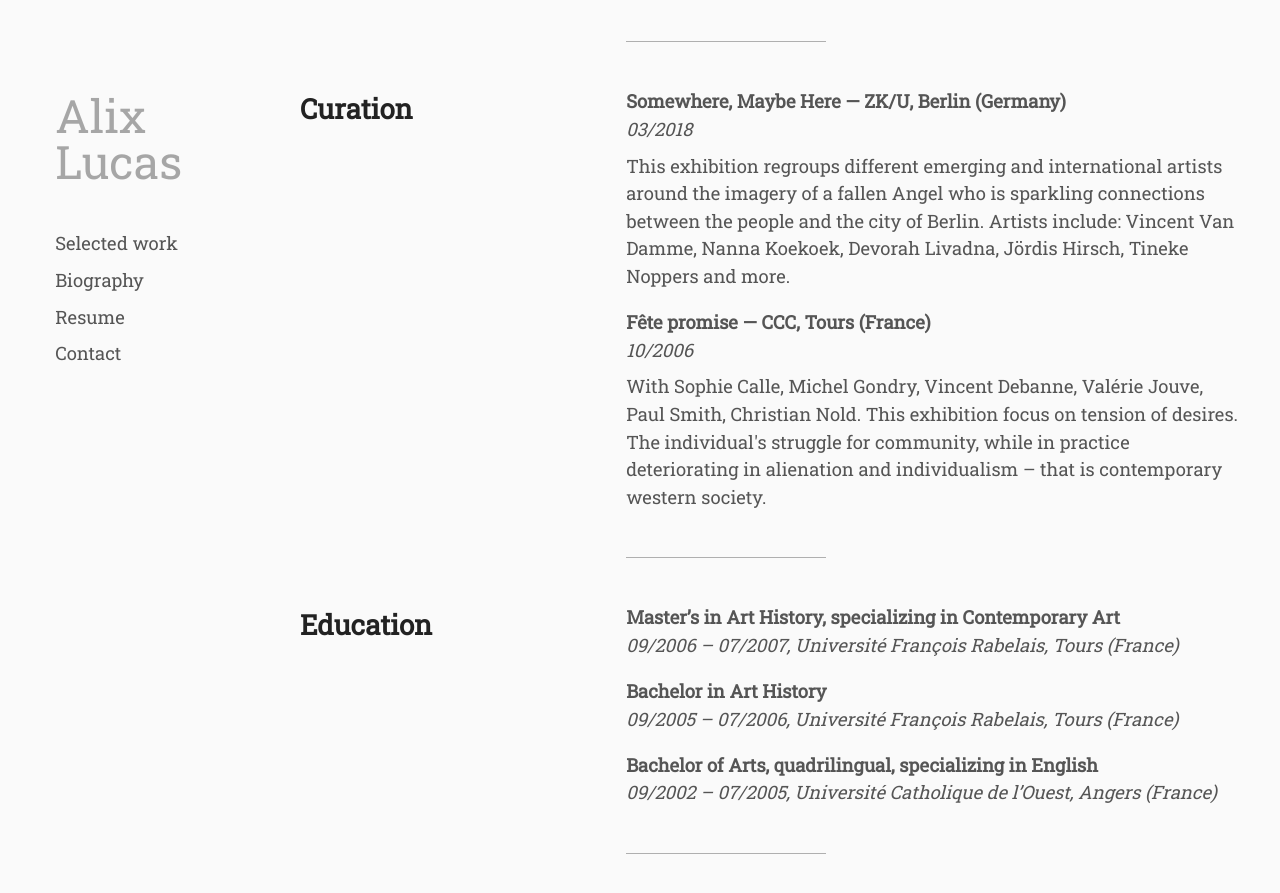
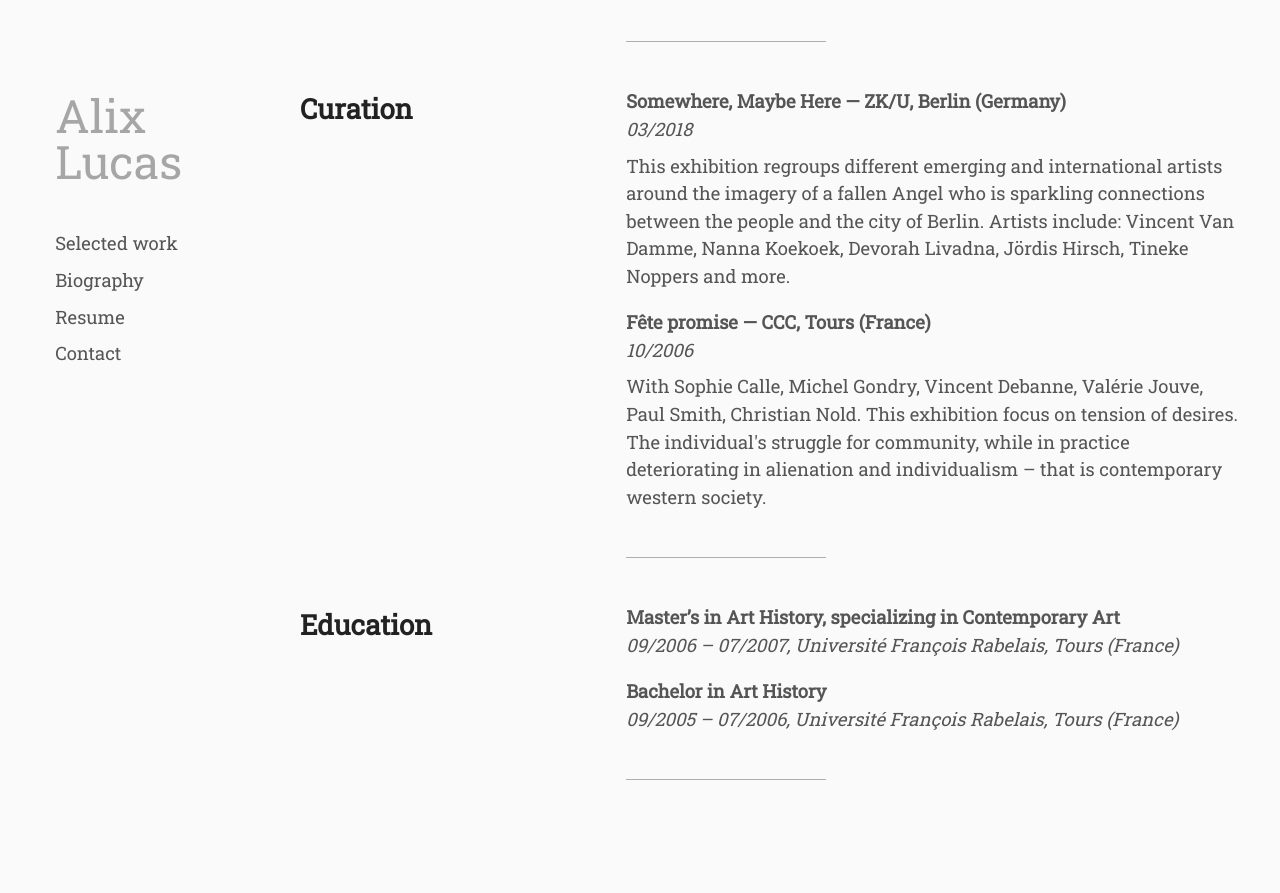
Before and after one commit to whyalix/alixlucas, a Jekyll site: the page built from resume/index.html, in a window 1280 px wide and 900 px high, scrolled down 2633 px. Shown: the top 893 px of the window. Built offline with Jekyll 4.4.1, drawn with Linux system fonts in a browser that asks for light colours; after the commit the page ends 3459 px from its top, so only the background shows below that.

Commit message:
Update education.yml

```diff
--- a/_data/education.yml
+++ b/_data/education.yml
@@ -3,6 +3,3 @@
 
 - primary: Bachelor in Art History
   secondary: 09/2005 – 07/2006, Université François Rabelais, Tours (France)
-
-- primary: Bachelor of Arts, quadrilingual, specializing in English
-  secondary: 09/2002 – 07/2005, Université Catholique de l’Ouest, Angers (France)
```
